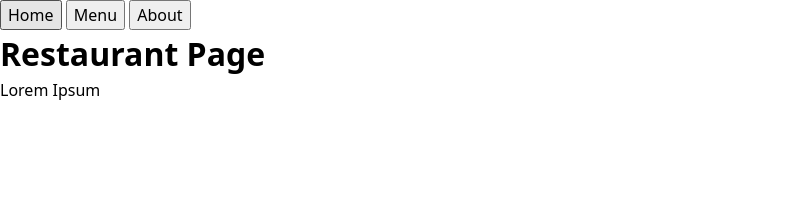
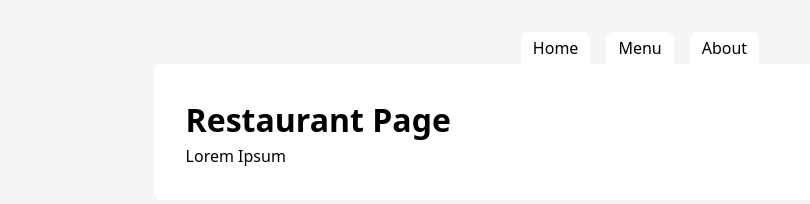
Before and after one commit to riezong/restaurant-page, a website built with webpack: page src/template.html in a window 1280 px wide. Shown: the whole page, without its empty margins (0-810 px from the left). Built offline with nearby package versions, Linux system fonts and the light colour scheme.

Commit message:
Add basic CSS

```diff
--- a/src/index.js
+++ b/src/index.js
@@ -29,12 +29,10 @@ const tabSwitcher = (function () {
 		}
 	}
 	btn.addEventListener('click', handleClick);
-
-	// clear DOM
-	// render DOM
 })();
 
 const clearPage = function () {
+	// clear DOM
 	const Content = document.querySelector('#content');
 	while (Content.firstChild) {
 		Content.removeChild(Content.lastChild);
--- a/src/style.css
+++ b/src/style.css
@@ -5,7 +5,13 @@
     margin: 0;}
 body {
     line-height: 1.5;  -webkit-font-smoothing: antialiased;
-    font-family: system-ui, "Segoe UI", Roboto, Helvetica, Arial, sans-serif, "Apple Color Emoji", "Segoe UI Emoji", "Segoe UI Symbol";}
+    font-family: system-ui, "Segoe UI", Roboto, Helvetica, Arial, sans-serif, "Apple Color Emoji", "Segoe UI Emoji", "Segoe UI Symbol";
+    padding: 2rem;
+    display: flex;
+    flex-direction: column;
+    align-items: center;
+    background-color: whitesmoke;
+}
 img, picture, video, canvas, svg {
     display: block;  max-width: 100%;}
 input, button, textarea, select {
@@ -18,3 +24,28 @@ h1, h2, h3, h4, h5, h6 {
     text-wrap: balance;}
 #root, #__next {
     isolation: isolate;}
+
+nav {
+    display: flex;
+    gap: 1rem;
+}
+
+button {
+    margin: auto;
+    padding: 4px 12px;
+    border: none;
+    border-radius: 8px 8px 0px 0px;
+    /* color: white; */
+    background-color: white;
+}
+
+button:hover {
+    background-color: orange;
+}
+
+#content {
+    width: 80%;
+    padding: 2rem;
+    border-radius: 8px;
+    background-color: white;
+}
```
